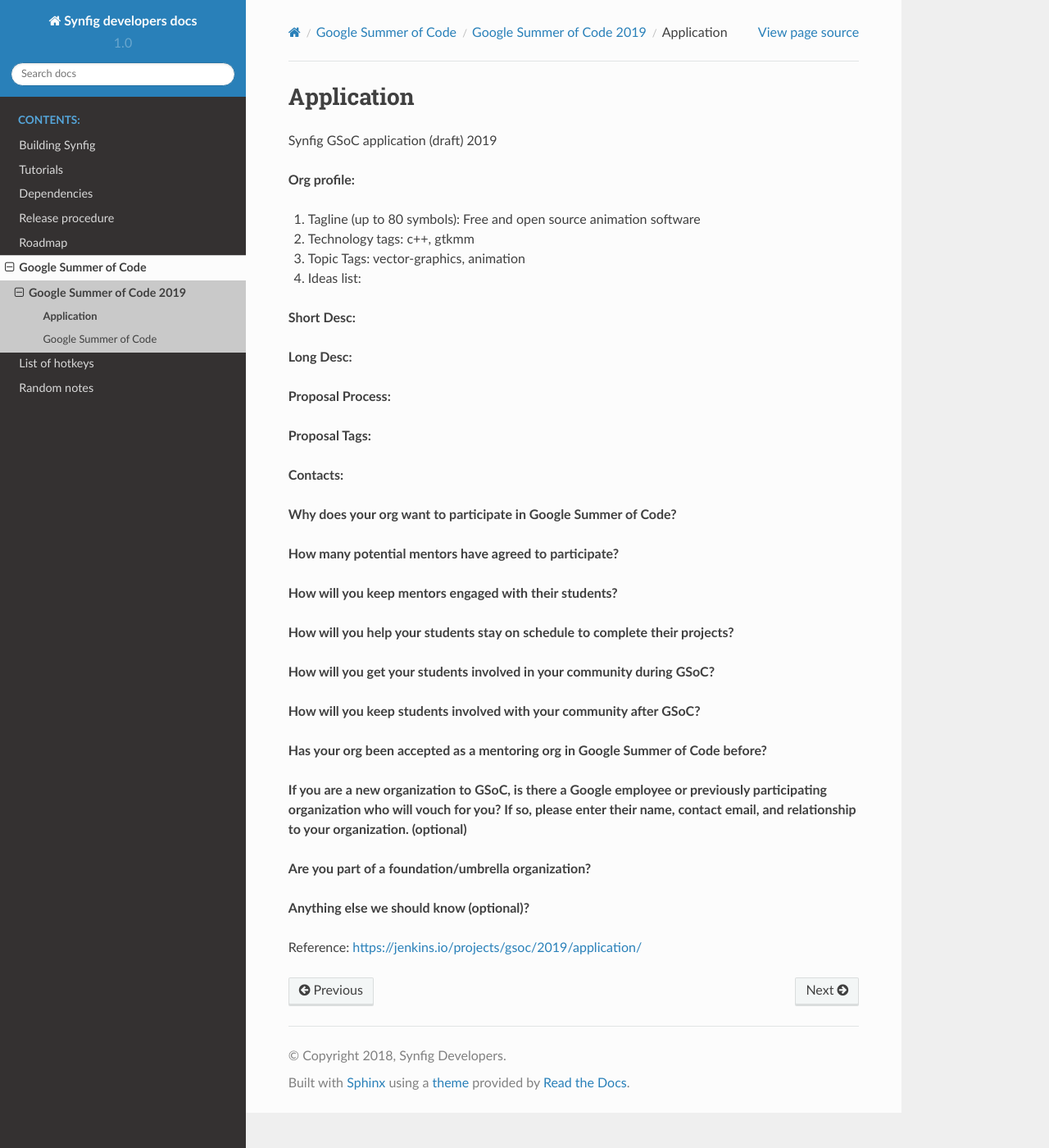
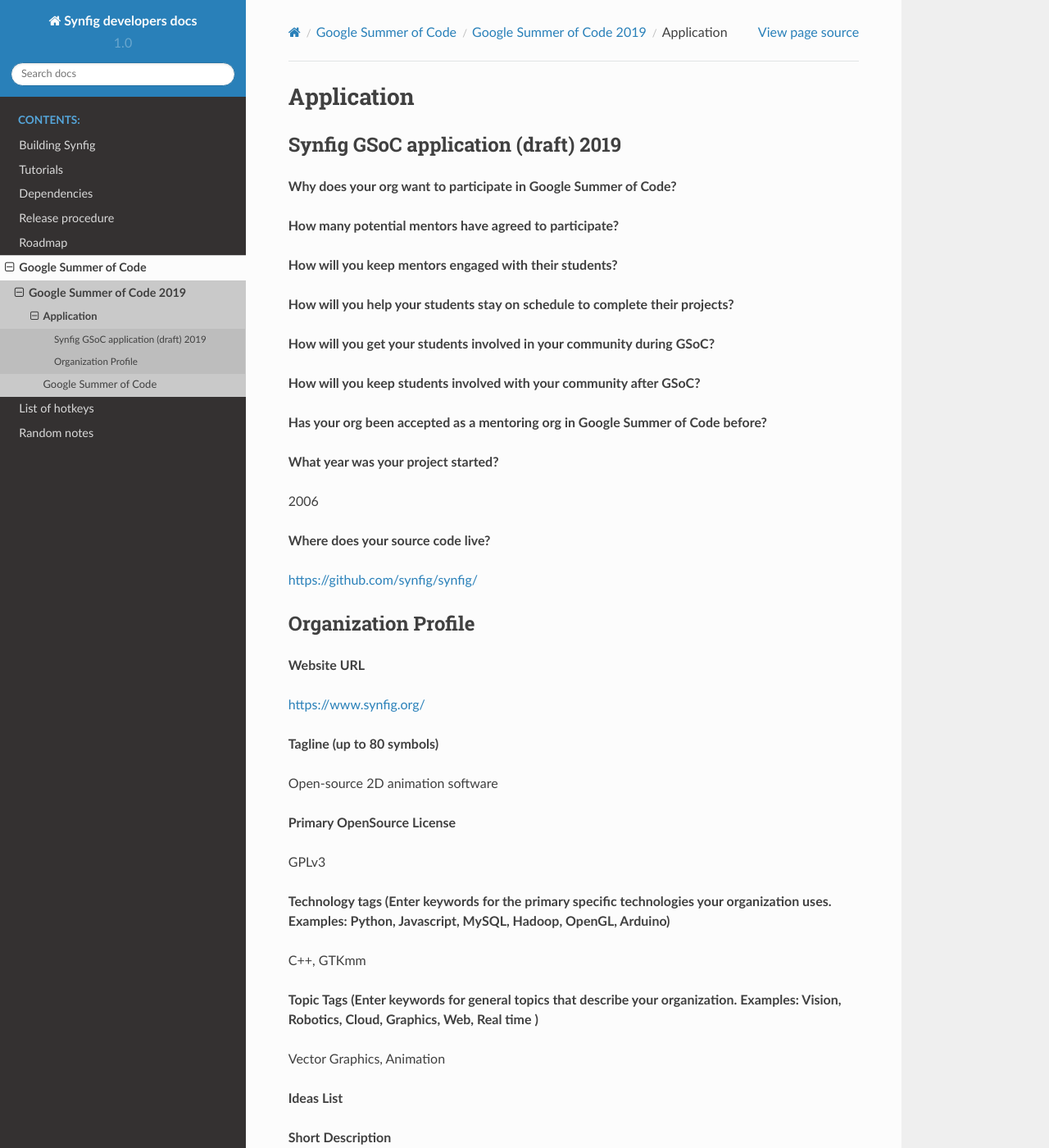
Before and after one commit to synfig/synfig-docs-dev, a Sphinx documentation site: the page built from docs/gsoc/2019/application.rst, in a window 1280 px wide and 1400 px high. Shown: the whole window at 82% size. Built offline with Sphinx 7.4.7 and the Read the Docs theme 2.0.0, drawn with Linux system fonts in a browser that asks for light colours; some of the changed text lies outside the part shown.

Commit message:
Updated application questions

```diff
--- a/docs/gsoc/2019/application.rst
+++ b/docs/gsoc/2019/application.rst
@@ -2,23 +2,7 @@
 ===========
 
 Synfig GSoC application (draft) 2019
-
-**Org profile:**
-
-#. Tagline (up to 80 symbols): Free and open source animation software
-#. Technology tags: c++, gtkmm
-#. Topic Tags: vector-graphics, animation
-#. Ideas list:
-
-**Short Desc:**
-
-**Long Desc:**
-
-**Proposal Process:**
-
-**Proposal Tags:**
-
-**Contacts:**
+------------------------------------
 
 **Why does your org want to participate in Google Summer of Code?**
 
@@ -34,10 +18,54 @@
 
 **Has your org been accepted as a mentoring org in Google Summer of Code before?**
 
-**If you are a new organization to GSoC, is there a Google employee or previously participating organization who will vouch for you? If so, please enter their name, contact email, and relationship to your organization. (optional)**
+**What year was your project started?**
 
-**Are you part of a foundation/umbrella organization?**
+2006
 
-**Anything else we should know (optional)?**
+**Where does your source code live?**
 
-Reference: https://jenkins.io/projects/gsoc/2019/application/
+https://github.com/synfig/synfig/
+
+
+Organization Profile
+--------------------
+
+**Website URL**
+
+https://www.synfig.org/
+
+**Tagline (up to 80 symbols)**
+
+Open-source 2D animation software
+
+**Primary OpenSource License**
+
+GPLv3
+
+**Technology tags (Enter keywords for the primary specific technologies your organization uses. Examples: Python, Javascript, MySQL, Hadoop, OpenGL, Arduino)**
+
+C++, GTKmm
+
+**Topic Tags (Enter keywords for general topics that describe your organization. Examples: Vision, Robotics, Cloud, Graphics, Web, Real time )**
+
+Vector Graphics, Animation
+
+**Ideas List**
+
+**Short Description**
+
+**Long Description**
+
+**Proposal Process / Application Instructions**
+
+**Proposal Tags**
+
+**Contacts Methods:**
+
+General Email: contact -AT- synfig -DOT- org
+
+**Links**
+
+Twitter: https://twitter.com/synfig
+
+Blog: https://www.synfig.org/news/
```
